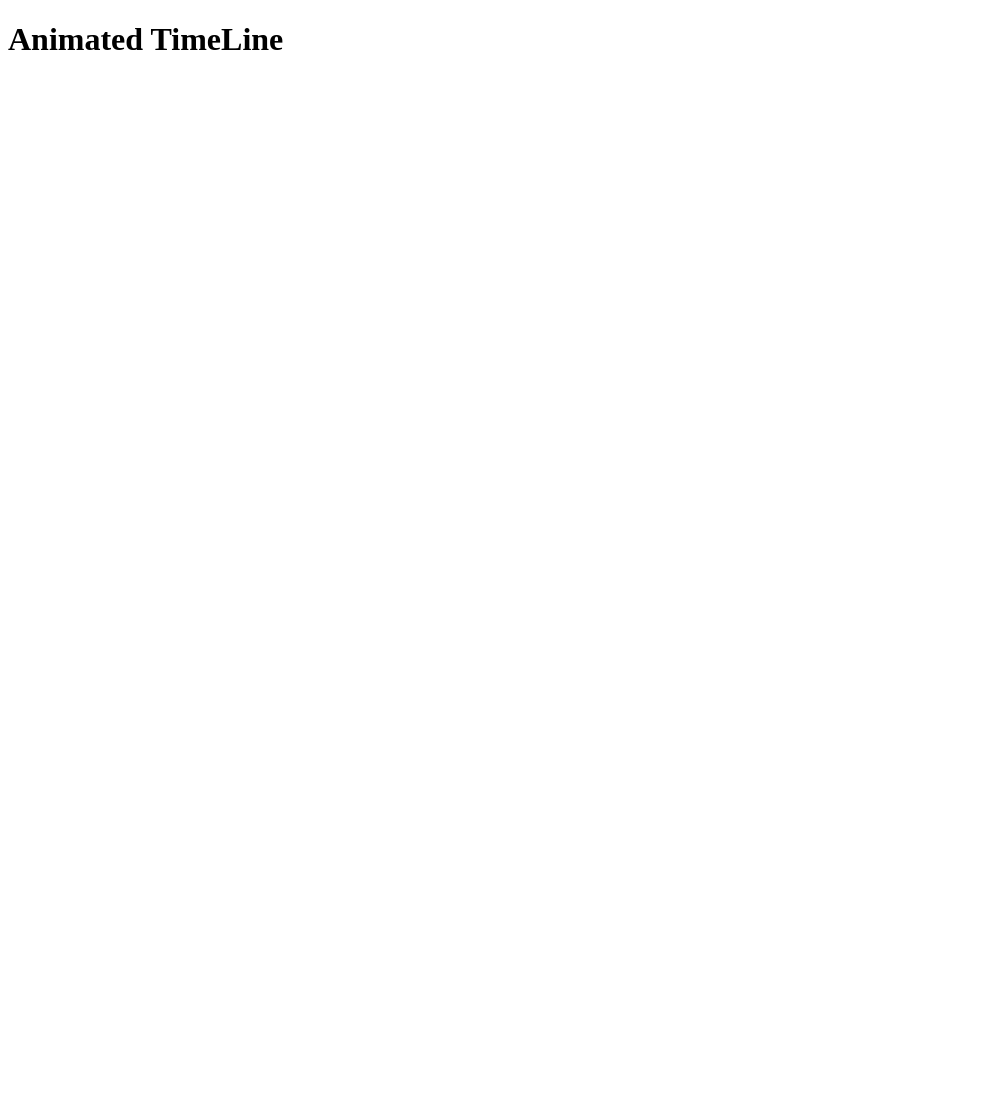
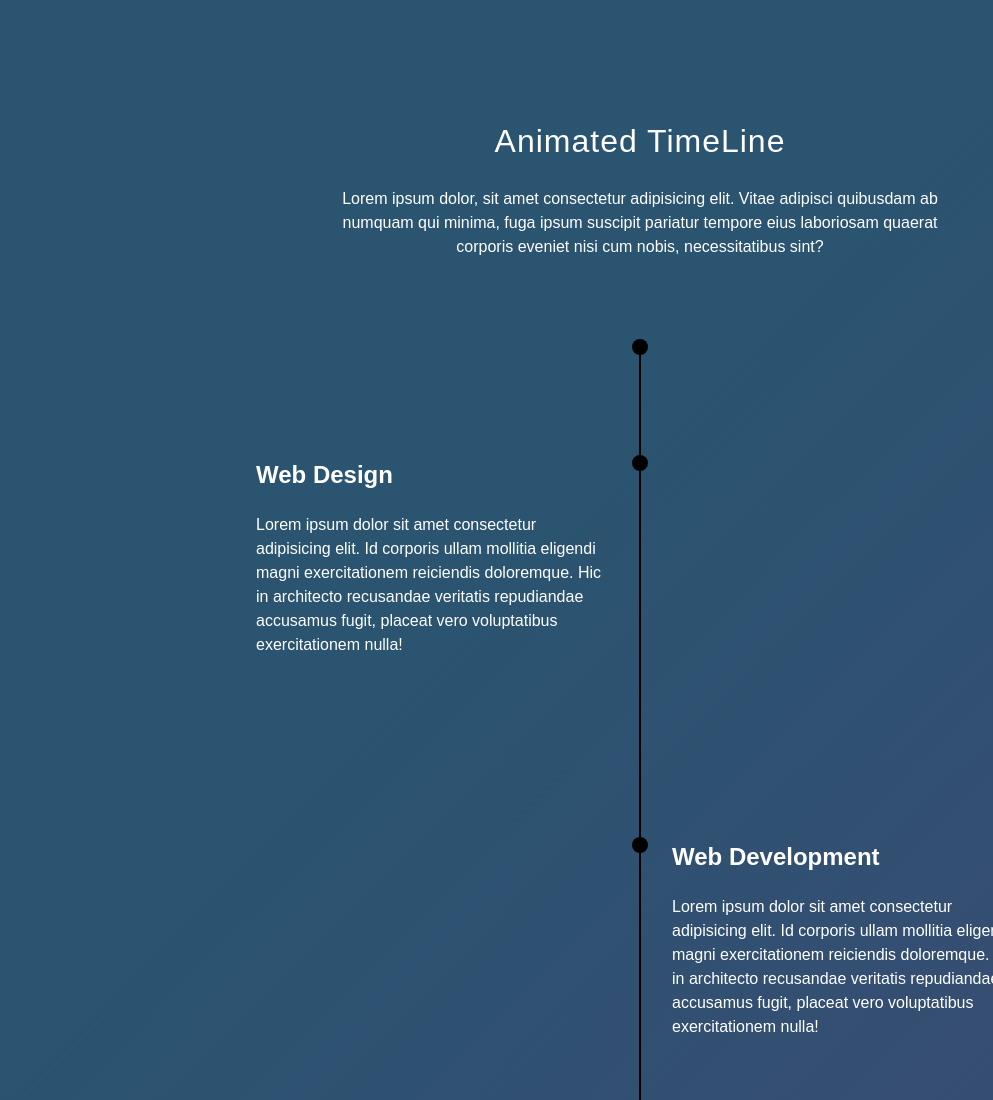
Before and after one commit to carlosleonfranco13/TimeLine-animada, a plain HTML site: page index.html in a window 1280 px wide. Shown: the top 1100 px of the page, without its empty margins (0-993 px from the left). Before the commit the page ends 800 px from the top, so only its background shows below. Drawn offline with Linux system fonts and the light colour scheme.

Commit message:
Edición de la TimeLine

```diff
--- a/index.html
+++ b/index.html
@@ -1,16 +1,97 @@
 <!DOCTYPE html>
 <html lang="en">
   <head>
-    <meta charset="UTF-8">
-    <meta http-equiv="X-UA-Compatible" content="IE=edge">
-    <meta name="viewport" content="width=device-width, initial-scale=1.0">
+    <meta charset="UTF-8" />
+    <meta http-equiv="X-UA-Compatible" content="IE=edge" />
+    <meta name="viewport" content="width=device-width, initial-scale=1.0" />
     <title>TimeLine Animada</title>
+    <link rel="stylesheet" href="/styles.css" />
   </head>
   <body>
     <div class="container">
+
       <div class="top-section">
         <h1>Animated TimeLine</h1>
+        <p>
+          Lorem ipsum dolor, sit amet consectetur adipisicing elit. Vitae
+          adipisci quibusdam ab numquam qui minima, fuga ipsum suscipit pariatur
+          tempore eius laboriosam quaerat corporis eveniet nisi cum nobis,
+          necessitatibus sint?
+        </p>
+      </div>
+
+      <div class="timeline">
+
+        <div class="line"></div>
+
+        <div class="section">
+          <div class="bead"></div>
+          <div class="content">
+            <h2>Web Design</h2>
+            <p>
+              Lorem ipsum dolor sit amet consectetur adipisicing elit. Id
+              corporis ullam mollitia eligendi magni exercitationem reiciendis
+              doloremque. Hic in architecto recusandae veritatis repudiandae
+              accusamus fugit, placeat vero voluptatibus exercitationem nulla!
+            </p>
           </div>
         </div>
+
+        <div class="section">
+          <div class="bead"></div>
+          <div class="content">
+            <h2>Web Development</h2>
+            <p>
+              Lorem ipsum dolor sit amet consectetur adipisicing elit. Id
+              corporis ullam mollitia eligendi magni exercitationem reiciendis
+              doloremque. Hic in architecto recusandae veritatis repudiandae
+              accusamus fugit, placeat vero voluptatibus exercitationem nulla!
+            </p>
+          </div>
+        </div>
+
+        <div class="section">
+          <div class="bead"></div>
+          <div class="content">
+            <h2>FrontEnd</h2>
+            <p>
+              Lorem ipsum dolor sit amet consectetur adipisicing elit. Id
+              corporis ullam mollitia eligendi magni exercitationem reiciendis
+              doloremque. Hic in architecto recusandae veritatis repudiandae
+              accusamus fugit, placeat vero voluptatibus exercitationem nulla!
+            </p>
+          </div>
+        </div>
+
+        <div class="section">
+          <div class="bead"></div>
+          <div class="content">
+            <h2>BackEnd</h2>
+            <p>
+              Lorem ipsum dolor sit amet consectetur adipisicing elit. Id
+              corporis ullam mollitia eligendi magni exercitationem reiciendis
+              doloremque. Hic in architecto recusandae veritatis repudiandae
+              accusamus fugit, placeat vero voluptatibus exercitationem nulla!
+            </p>
+          </div>
+        </div>
+
+        <div class="section">
+          <div class="bead"></div>
+          <div class="content">
+            <h2>SEO Optimized</h2>
+            <p>
+              Lorem ipsum dolor sit amet consectetur adipisicing elit. Id
+              corporis ullam mollitia eligendi magni exercitationem reiciendis
+              doloremque. Hic in architecto recusandae veritatis repudiandae
+              accusamus fugit, placeat vero voluptatibus exercitationem nulla!
+            </p>
+          </div>
+        </div>
+      </div>
+    </div>
+
+    <script src="/script.js"></script>
+
   </body>
 </html>
--- /dev/null
+++ b/script.js
@@ -0,0 +1,54 @@
+
+"use strict";
+
+function qs(selector, all = false) {
+  return all ? document.querySelectorAll(selector) : document.querySelector(selector);
+}
+
+const sections = qs('.section', true);
+const timeline = qs('.timeline');
+const line = qs('.line');
+line.style.bottom = `calc(100% - 20px)`;
+let prevScrollY = window.scrollY;
+let up, down;
+let full = false;
+let set = 0;
+const targetY = window.innerHeight * .8;
+
+function scrollHandler(e) {
+  const {
+    scrollY
+  } = window;
+  up = scrollY < prevScrollY;
+  down = !up;
+  const timelineRect = timeline.getBoundingClientRect();
+  const lineRect = line.getBoundingClientRect(); // const lineHeight = lineRect.bottom - lineRect.top;
+
+  const dist = targetY - timelineRect.top;
+  console.log(dist);
+
+  if (down && !full) {
+    set = Math.max(set, dist);
+    line.style.bottom = `calc(100% - ${set}px)`;
+  }
+
+  if (dist > timeline.offsetHeight + 50 && !full) {
+    full = true;
+    line.style.bottom = `-50px`;
+  }
+
+  sections.forEach(item => {
+    // console.log(item);
+    const rect = item.getBoundingClientRect(); //     console.log(rect);
+
+    if (rect.top + item.offsetHeight / 5 < targetY) {
+      item.classList.add('show-me');
+    }
+  }); // console.log(up, down);
+
+  prevScrollY = window.scrollY;
+}
+
+scrollHandler();
+line.style.display = 'block';
+window.addEventListener('scroll', scrollHandler);
--- a/styles.css
+++ b/styles.css
@@ -0,0 +1,101 @@
+body{
+    font-family: sans-serif;
+    margin: 0;
+    padding: 0;
+    line-height: 1.5;
+    font-weight: 400;
+    color: white;
+    background-color: #4c4177;
+    background-image: linear-gradient(315deg, #4c4177 0%, #2a5470 74%);
+}
+
+.container{
+    padding: 2rem;
+    padding-bottom: 400px;
+    margin: 0 auto;
+    max-width: 800px;
+}
+
+.top-section{
+    text-align: center;
+    padding: 4rem 0;
+    max-width: 600px;
+    margin: 0 auto;
+}
+
+.timeline{
+    position: relative;
+    min-height: 150px;
+}
+
+.line{
+    position: absolute;
+    z-index: 2;
+    left: calc(50% - 1px);
+    width: 2px;
+    top: -50px;
+    bottom: -50px;
+    background-color: #000;
+    display: none;
+}
+.line:before,
+.line:after{
+    position: absolute;
+    display: block;
+    content: '';
+    height: 1rem;
+    width: 1rem;
+    border-radius: 50%;
+    background-color: #000;
+    left: 50%;
+    transform: translateX(-50%);
+}
+
+.line:after{
+    bottom: 0;
+}
+
+.section{
+    display: flex;
+    opacity: 0;
+    transform: translateX(-100%);
+    transition: 0.6s ease;
+    position: relative;
+    z-index: 1;
+    margin: 50px 0;
+    padding: 1rem;
+    border-radius: 1rem;
+    align-items: center;
+    min-height: 300px;
+}
+
+.section:nth-child(odd){
+    flex-direction: row-reverse;
+    transform: translateX(100%);
+}
+
+.bead{
+    position: absolute;
+    display: block;
+    height: 1rem;
+    width: 1rem;
+    border-radius: 50%;
+    background-color: #000;
+    left: 50%;
+    top: 20%;
+    transform: translateX(-50%);
+}
+
+.content{
+    width: calc(50% - 2rem);
+}
+
+.show-me:nth-child(n){
+    transform: none;
+    opacity: 1;
+}
+
+h1{
+    font-weight: 400;
+    letter-spacing: 1px;
+}
```
Lines whose indentation alone changed are shown as unchanged.
